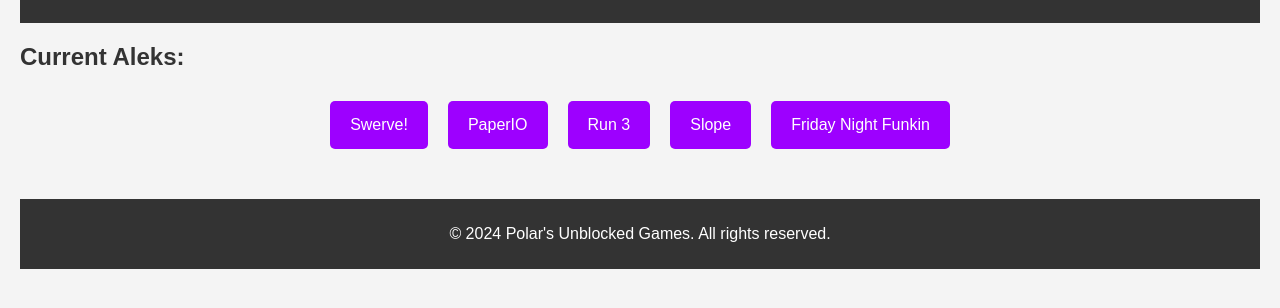
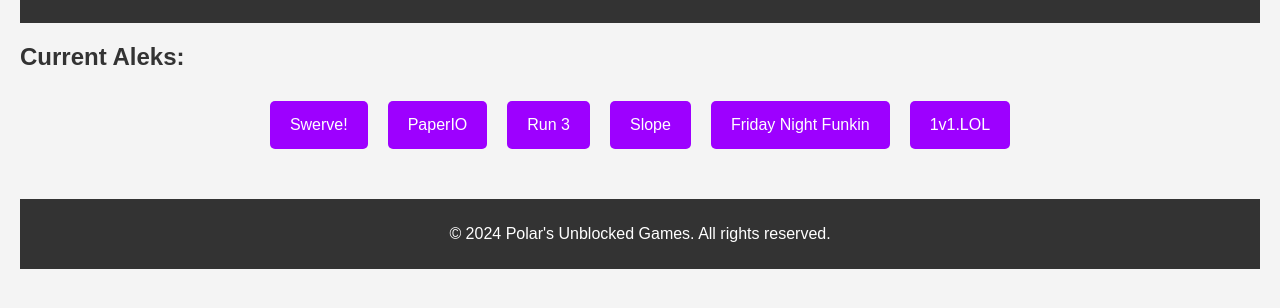
Before and after one commit to polarcodercat/AleksCuh, a plain HTML site: page index.html in a window 1280 px wide. Shown: the part 144-452 px from the top of the page. Drawn offline with Linux system fonts and the light colour scheme.

Commit message:
Add files via upload

```diff
--- a/index.html
+++ b/index.html
@@ -83,6 +83,7 @@
                 <a href="games/run3.html" class="game-button">Run 3</a>
                 <a href="games/slope.html" class="game-button">Slope</a>
                 <a href="games/fnf.html" class="game-button">Friday Night Funkin</a>
+                <a href="games/1v1lol.html" class="game-button">1v1.LOL</a>
             </div>
         </section>
     </main>
```
